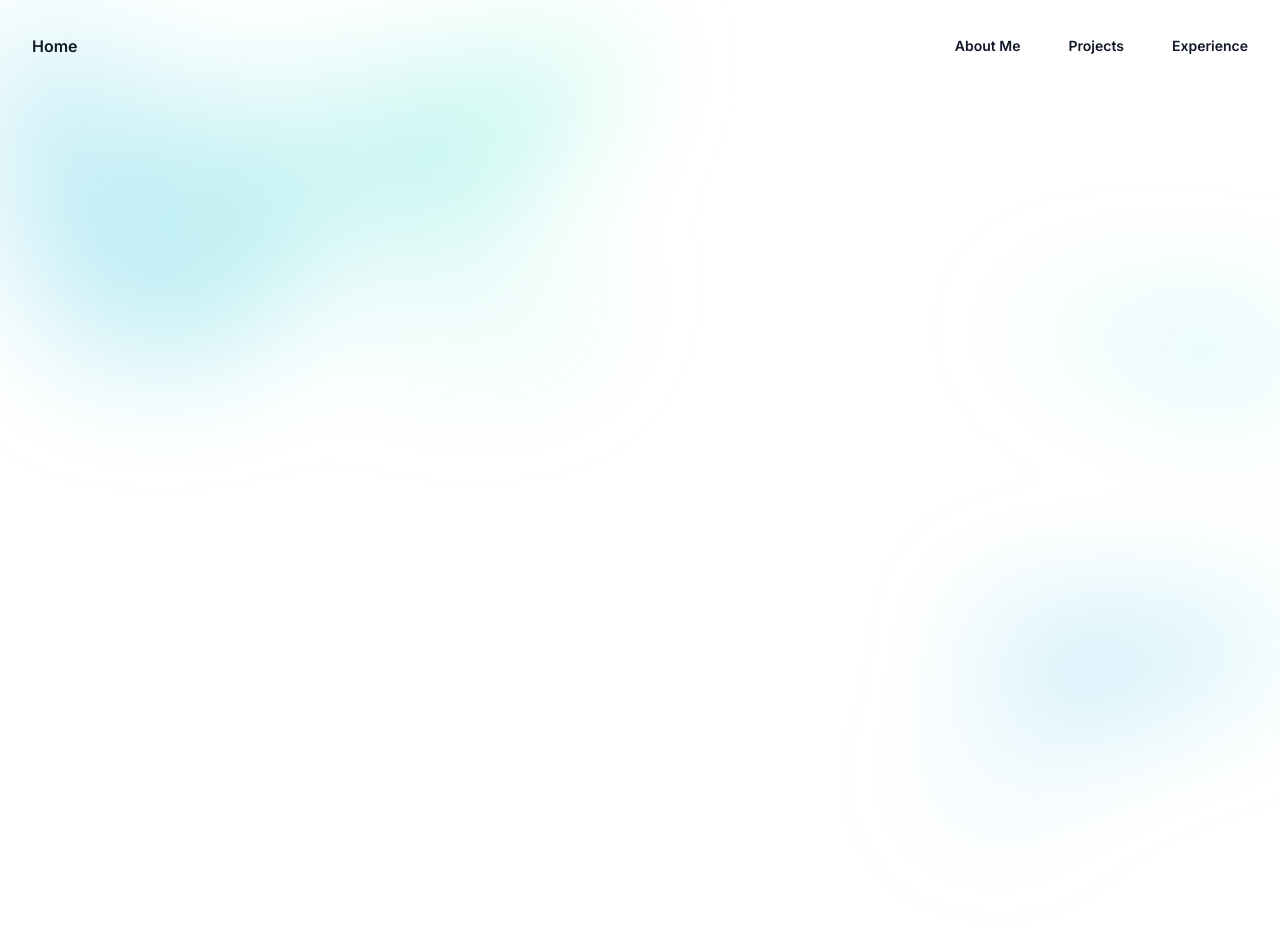
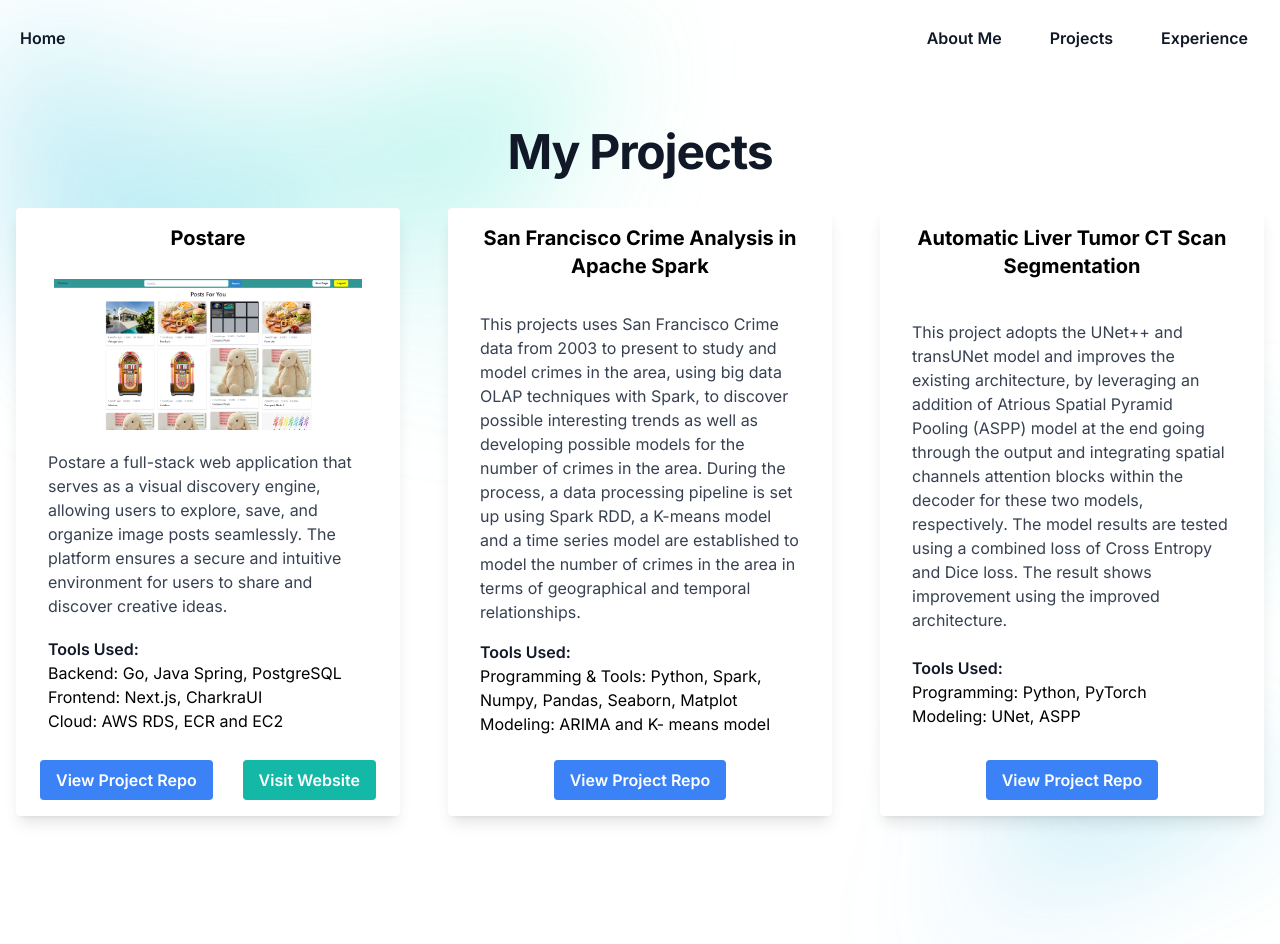
Before and after one commit to wghong02/wghong02.github.io, a Next.js app: page /projects in a window 1280 px wide. Before the commit the page ends 800 px from the top, so only its background shows below. Built offline with nearby package versions, Linux system fonts and the light colour scheme.

Commit message:
added basic pages

```diff
--- a/src/app/about/page.tsx
+++ b/src/app/about/page.tsx
@@ -1,7 +1,10 @@
 export default function ProjectPage() {
 	return (
 		<div className="flex flex-col items-center justify-center">
-			<img src="/assets/pfp.jpg" alt="Profile Picture" width="250px" />
+			<h1 className="text-3xl font-bold tracking-tight text-gray-900 sm:text-5xl pb-8">
+				About Me
+			</h1>
+			<img src="/assets/pfp.jpg" alt="Profile Picture" className="w-56"/>
 
 			<ul className="font-roboto list-disc pt-4">
 				<li className="pt-2 ">
--- a/src/app/experience/page.tsx
+++ b/src/app/experience/page.tsx
@@ -1,8 +1,50 @@
-export default function ProjectPage() {
+export default function ExperiencePage() {
 	return (
 		<div className="flex flex-col items-center justify-center w-full">
-			<div className="w-[70%] max-w-3xl">
-				<div className="text-left mb-4">Here are some of my experiences:</div>
+			<h1 className="text-3xl font-bold tracking-tight text-gray-900 sm:text-5xl">
+				My Experience
+			</h1>
+			<div className="w-[70%] max-w-3xl pt-8">
+				<div className="text-left mb-4 font-semibold">My education:</div>
+				<div className="flex justify-between">
+					<div className="">Boston University</div>
+					<div>Aug 2020 - Jan 2025</div>
+				</div>
+
+				<ul className="font-roboto list-none">
+					<li className="pt-2">
+						<div className="flex justify-between">
+							<div>BA/MA in Mathematics and Statistics</div>
+							<div>GPA: 3.86</div>
+						</div>
+					</li>
+					<li className="pt-2">BA in Computer Science and Physics</li>
+				</ul>
+			</div>
+
+			<div className="w-[70%] max-w-3xl pt-8">
+				<div className="text-left mb-4 font-semibold">My skills:</div>
+
+				<ul className="font-roboto list-none">
+					<li className="pt-2 ">
+						Programming Languages: Java, Javascript, Typescript, Python, Go, R,
+						C, HTML, CSS
+					</li>
+					<li className="pt-2">
+						Databases and Big Data Tools: PostgreSQL, MySQL, Spark, Hadoop,
+						MapReduce
+					</li>
+					<li className="pt-2">
+						Frameworks and Platforms: Next.js, React, ChakraUI, Tailwind CSS,
+						ant Design, Node.js, AWS, Google Cloud, Git, Firebase, Pytorch,
+						Tensorflow
+					</li>
+				</ul>
+			</div>
+			<div className="w-[70%] max-w-3xl pt-8">
+				<div className="text-left mb-4 font-semibold">
+					My relative experience:
+				</div>
 				<div className="flex justify-between">
 					<div>TCW Lab, Bioinformatics Research, Boston University</div>
 					<div>Jan 2022 - Mar 2023</div>
--- a/src/app/projects/page.tsx
+++ b/src/app/projects/page.tsx
@@ -1 +1,27 @@
-export default function ProjectPage() {}
+import { ProjectCard } from "@/components/projectCard";
+import { ProjectContents } from "./projectContents";
+
+export default function ProjectPage() {
+	return (
+		<div className="text-center w-full">
+			<div className="text-center lg:w-max-70%" >
+				<h1 className="text-3xl font-bold tracking-tight text-gray-900 sm:text-5xl">
+					My Projects
+				</h1>
+				<div className="flex flex-wrap justify-center w-full lg:gap-x-12 pt-8">
+					{ProjectContents.map((item) => (
+						<ProjectCard
+							key={item.title}
+							title={item.title}
+							imageSrc={item.imageSrc}
+							body={item.body}
+							toolsUsed={item.toolsUsed}
+							url={item.url}
+                            repo={item.repo}
+						/>
+					))}
+				</div>
+			</div>
+		</div>
+	);
+}
--- /dev/null
+++ b/src/app/projects/projectContents.tsx
@@ -0,0 +1,38 @@
+export const ProjectContents = [
+	{
+		title: "Postare",
+		imageSrc: "/assets/postare.png",
+		body: `Postare a full-stack web application that serves as a visual discovery engine,
+        allowing users to explore, save, and organize image posts seamlessly. The platform
+        ensures a secure and intuitive environment for users to share and discover creative ideas.`,
+		toolsUsed:
+			"Backend: Go, Java Spring, PostgreSQL \n Frontend: Next.js, CharkraUI \n Cloud: AWS RDS, ECR and EC2",
+		url: "http://3.133.130.137:3000",
+		repo: "https://github.com/wghong02/postare",
+	},
+	{
+		title: "San Francisco Crime Analysis in Apache Spark",
+		imageSrc: "",
+		body: `This projects uses San Francisco Crime data from 2003 to present to study and model crimes in the area,
+        using big data OLAP techniques with Spark, to discover possible interesting trends as well as developing
+        possible models for the number of crimes in the area. During the process, a data processing pipeline is
+        set up using Spark RDD, a K-means model and a time series model are established to model
+        the number of crimes in the area in terms of geographical and temporal relationships.`,
+		toolsUsed:
+			"Programming & Tools: Python, Spark, Numpy, Pandas, Seaborn, Matplot \n Modeling: ARIMA and K- means model",
+		url: "",
+		repo: "https://github.com/wghong02/SF-crime-analysis",
+	},
+	{
+		title: "Automatic Liver Tumor CT Scan Segmentation",
+		imageSrc: "",
+		body: `This project adopts the UNet++ and transUNet model and improves the existing architecture,
+        by leveraging an addition of Atrious Spatial Pyramid Pooling (ASPP) model at the end going through
+        the output and integrating spatial channels attention blocks within the decoder for these two models,
+        respectively. The model results are tested using a combined loss of Cross Entropy and Dice loss.
+        The result shows improvement using the improved architecture. `,
+		toolsUsed: "Programming: Python, PyTorch \n Modeling: UNet, ASPP",
+		url: "",
+		repo: "https://github.com/wghong02/Image_Segmentation",
+	},
+];
--- a/src/components/header.tsx
+++ b/src/components/header.tsx
@@ -20,7 +20,7 @@ export default function Header() {
 				<div className="flex lg:flex-1">
 					<a
 						href={"/"}
-						className="-mx-3 block rounded-lg px-3 py-2 text-base font-semibold leading-7 text-gray-900 hover:bg-gray-50"
+						className="-mx-3 block rounded-lg text-base font-semibold leading-7 text-gray-900 hover:bg-gray-50"
 					>
 						Home
 					</a>
@@ -40,7 +40,7 @@ export default function Header() {
 						<a
 							key={item.name}
 							href={item.href}
-							className="text-sm font-semibold leading-6 text-gray-900"
+							className="block rounded-lg text-base font-semibold leading-6 text-gray-900 hover:bg-gray-50"
 						>
 							{item.name}
 						</a>
--- a/src/components/projectCard.tsx
+++ b/src/components/projectCard.tsx
@@ -0,0 +1,74 @@
+"use client";
+
+export const ProjectCard = ({
+	title,
+	imageSrc,
+	body,
+	toolsUsed,
+	url,
+	repo,
+}: {
+	title: string;
+	imageSrc: string;
+	body: string;
+	toolsUsed: string;
+	url: string;
+	repo: string;
+}) => {
+	return (
+		<div className="min-w-96 max-w-sm flex flex-col justify-between rounded overflow-hidden shadow-lg bg-white ">
+			{/* Title Section */}
+			<div className="px-6 py-4">
+				<div className="font-bold text-xl mb-2">{title}</div>
+			</div>
+
+			{/* Picture Section */}
+			{imageSrc != "" && (
+				<div className="flex justify-center pb-2">
+					<img className="w-[80%]" src={imageSrc} alt={title} />
+				</div>
+			)}
+
+			{/* Body Section */}
+			<div className="text-left px-8 py-2">
+				<p className="text-gray-700 text-base">{body}</p>
+			</div>
+
+			{/* ToolsUsed Section */}
+			<div className="text-left px-8 py-2">
+				<p className="text-gray-900 font-semibold">Tools Used:</p>
+				{toolsUsed.split("\n").map((line, index) => (
+					<p key={index}>{line}</p>
+				))}
+			</div>
+
+			{/* Footer Section */}
+			<div
+				className={`px-6 py-4 flex ${
+					url !== "" ? "justify-between" : "justify-center"
+				}`}
+			>
+				<a
+					href={repo}
+					target="_blank"
+					rel="noopener noreferrer"
+					className="bg-blue-500 text-white font-semibold py-2 px-4 rounded hover:bg-blue-600 focus:outline-none"
+				>
+					{" "}
+					View Project Repo
+				</a>
+				{url != "" && (
+					<a
+						href={url}
+						target="_blank"
+						rel="noopener noreferrer"
+						className="bg-teal-500 text-white font-semibold py-2 px-4 rounded hover:bg-teal-600 focus:outline-none"
+					>
+						{" "}
+						Visit Website
+					</a>
+				)}
+			</div>
+		</div>
+	);
+};
```
Also changed, not shown: public/assets/Postare.png (added).
